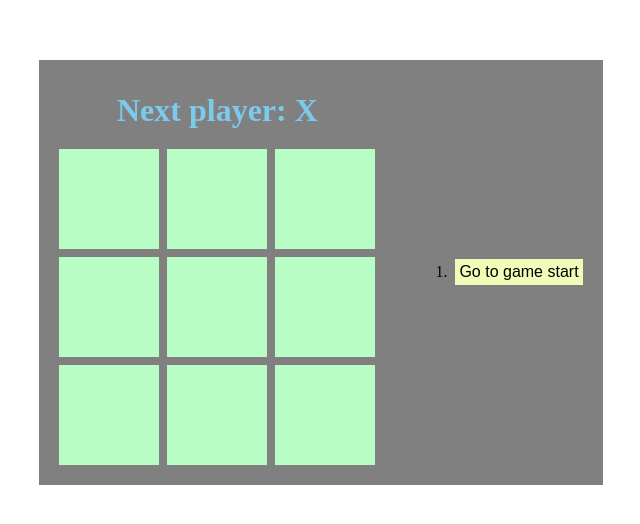
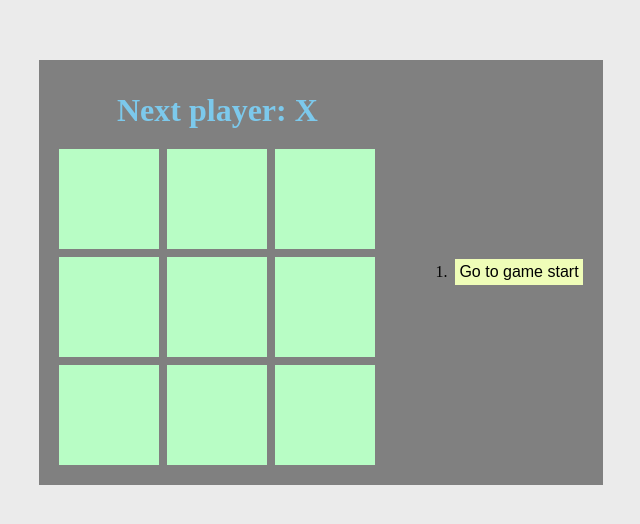
Before and after one commit to minami-77/tic-tac-toe, a React (Vite) app: page / in a window 1280 px wide. Shown: the part 128-652 px from the top of the page, without its empty margins (319-959 px from the left). Built offline with nearby package versions, Linux system fonts and the light colour scheme.

Commit message:
change background

```diff
--- a/src/App.css
+++ b/src/App.css
@@ -7,6 +7,7 @@ html, body {
   padding: 0;
   height: 100vh;
   overflow: hidden;
+  background-color:rgba(230, 230, 230, 0.5)
 }
 
 #root {
```
